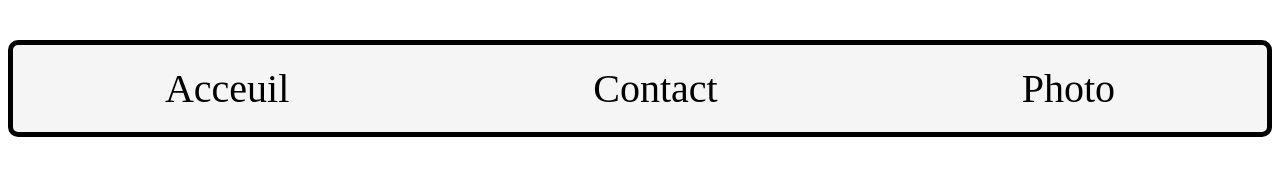
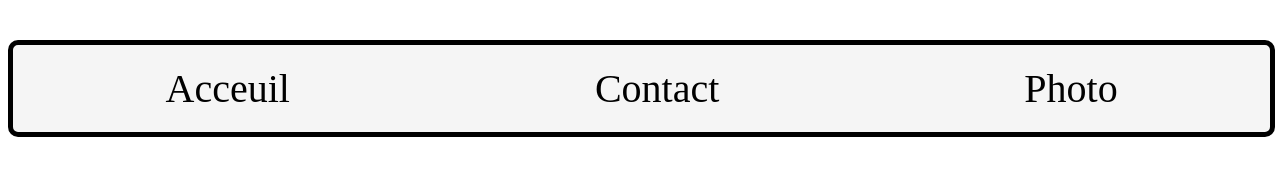
Before and after one commit to DSM892/chess-robot, a plain HTML site: page header.html in a window 1280 px wide. Drawn offline with Linux system fonts and the light colour scheme.

Commit message:
feat} (header): :art: meilleur style

```diff
--- a/header.css
+++ b/header.css
@@ -1,5 +1,8 @@
 #header {
     font-size: 40px;
+    position: fixed;
+    top: 0;
+    width: 99%;
 }
 
 ul {
@@ -18,4 +21,9 @@ ul {
 a {
     text-decoration: none;
     color: black;
+    transition: all 0.3s ease-in-out;
 }
+
+a:hover {
+    text-shadow: 0 4px 8px rgba(0, 0, 0, 0.5);
+}
```
